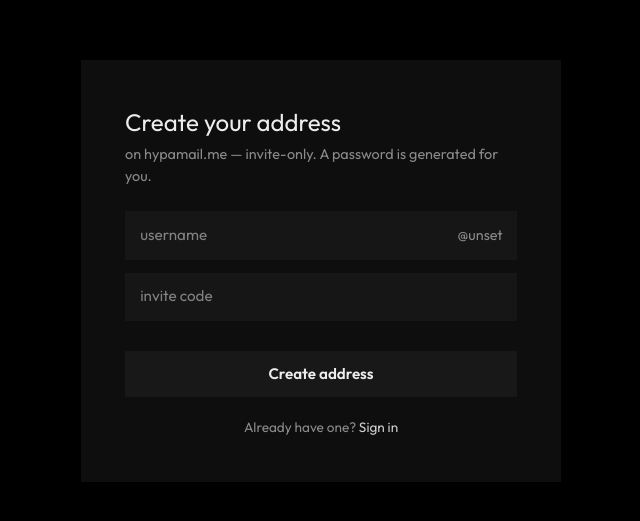
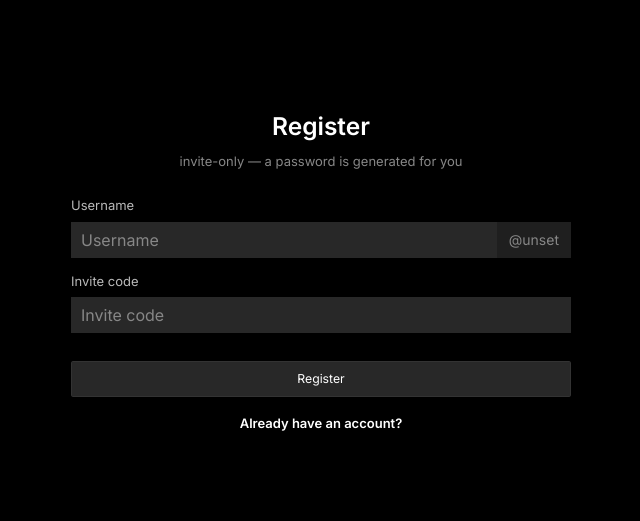
Before and after one commit to usekiko/hypamail.me, a Next.js app: page /signup in a window 1280 px wide. Shown: the part 129-650 px from the top of the page, without its empty margins (319-959 px from the left). Built offline with nearby package versions, Linux system fonts and the light colour scheme; no server answers.

Commit message:
style: remove card wrappers from login/register, pure black bg, labels above inputs

```diff
--- a/app/globals.css
+++ b/app/globals.css
@@ -1,71 +1,148 @@
 @import "tailwindcss";
-
-:root {
-  --bg: #000000;
-  --panel: #0e0e0e;   /* cards: darker gray */
-  --field: #161616;   /* inputs */
-  --btn: #181818;     /* buttons: darker gray */
-  --text: #ededed;
-  --muted: #8a8a8a;
-  --accent-2: #cfcfcf; /* links, unread dot */
-}
-
-* {
-  box-sizing: border-box;
-}
 
 html,
 body {
+  margin: 0;
   padding: 0;
-  margin: 0;
-  background: var(--bg);
-  color: var(--text);
-  font-family: var(--font-outfit), ui-sans-serif, system-ui, sans-serif;
+  background: #000000;
+  color: #fff;
+  font-family: var(--font-inter), Inter, ui-sans-serif, system-ui, sans-serif;
+  font-size: 14px;
   -webkit-font-smoothing: antialiased;
 }
 
 a {
+  text-decoration: none;
+  color: inherit;
+}
+a:hover {
+  text-decoration: underline;
+}
+
+input,
+textarea,
+select {
+  font-size: 16px !important;
+  outline: none !important;
+  box-shadow: none !important;
+}
+
+*:focus {
+  outline: none !important;
+  box-shadow: none !important;
+}
+
+*,
+*::before,
+*::after {
+  word-wrap: break-word;
+  overflow-wrap: break-word;
+  scrollbar-width: thin;
+  scrollbar-color: #333 #0c0c0c;
+  box-sizing: border-box;
+}
+
+/* ---------- buttons ---------- */
+.btn {
+  display: inline-block;
+  padding: 0.375rem 0.875rem;
+  font-size: 0.875rem;
+  border: 0.063rem solid #333;
+  border-radius: 0.125rem;
+  background: #111;
+  color: #fff;
+  cursor: pointer;
+  text-decoration: none;
+}
+.btn:hover {
+  text-decoration: none;
+}
+.btn-primary {
+  background: #2e6f40;
+  color: #fff;
+}
+.btn-cancel {
+  background: #282828;
+  color: #fff;
+}
+.btn:disabled {
+  opacity: 0.5;
+  cursor: not-allowed;
+}
+
+/* ---------- table ---------- */
+.tbl {
+  width: 100%;
+  overflow-x: hidden;
+  border: 1px solid #1f1f1f;
+  border-bottom: none;
+}
+.tbl.no-border {
+  border: none;
+}
+.tbl table {
+  width: 100%;
+  border-collapse: collapse;
+  background: #080808;
+  font-size: clamp(10px, 1.8vw, 14px);
+  color: #fff;
+  table-layout: fixed;
+}
+.tbl th,
+.tbl td {
+  padding: clamp(6px, 1vw, 10px);
+  border: none;
+  border-bottom: 1px solid #333;
+  text-align: left;
+  vertical-align: top;
+}
+.tbl th {
+  background: #181818;
+  font-weight: bold;
+  white-space: nowrap;
+}
+.tbl td {
+  white-space: normal;
+}
+.tbl tbody tr:nth-child(odd) {
+  background: #181818;
+}
+.tbl tbody tr:nth-child(even) {
+  background: #080808;
+}
+.tbl a {
   color: inherit;
   text-decoration: none;
 }
-
-/* Buttons: darker gray, no radius, no border, no hover/active state change */
-.btn {
-  display: inline-flex;
-  align-items: center;
-  justify-content: center;
-  gap: 0.5rem;
-  padding: 0.75rem 1.25rem;
-  border-radius: 0;
-  font-weight: 600;
-  font-size: 0.95rem;
-  cursor: pointer;
-  border: none;
-  background: var(--btn);
-  color: var(--text);
-}
-.btn-primary,
-.btn-ghost {
-  background: var(--btn);
-  color: var(--text);
+.tbl a:hover {
+  text-decoration: underline;
 }
 
-/* Inputs: no border, no radius, no focus state change */
-.input {
+/* ---------- inputs ---------- */
+.inpt {
+  background: #282828;
+  border: none;
+  outline: none;
+  color: #fff;
+  padding: 5px 10px;
   width: 100%;
-  padding: 0.8rem 0.95rem;
-  border-radius: 0;
-  background: var(--field);
-  border: none;
-  color: var(--text);
-  font-size: 0.95rem;
-  font-family: inherit;
-  outline: none;
+  height: 36px;
+  box-sizing: border-box;
+  font-size: 16px;
+}
+.inpt::placeholder {
+  color: #878787;
 }
 
-/* Cards: darker gray, no border, no radius */
-.card {
-  background: var(--panel);
-  border: none;
-  border-radius: 0;
+/* ---------- form helpers ---------- */
+.field-label {
+  display: block;
+  color: #b9b9b9;
+  font-size: 13px;
+  margin-bottom: 6px;
 }
+
+.panel {
+  background: #080808;
+  border: 1px solid #1f1f1f;
+}
--- a/app/layout.tsx
+++ b/app/layout.tsx
@@ -1,8 +1,8 @@
 import type { Metadata } from "next";
-import { Outfit } from "next/font/google";
+import { Inter } from "next/font/google";
 import "./globals.css";
 
-const outfit = Outfit({ subsets: ["latin"], variable: "--font-outfit", display: "swap" });
+const inter = Inter({ subsets: ["latin"], variable: "--font-inter", display: "swap" });
 
 export const metadata: Metadata = {
   title: "Hypamail",
@@ -11,7 +11,7 @@
 
 export default function RootLayout({ children }: { children: React.ReactNode }) {
   return (
-    <html lang="en" className={outfit.variable}>
+    <html lang="en" className={inter.variable}>
       <body>{children}</body>
     </html>
   );
--- a/app/login/page.tsx
+++ b/app/login/page.tsx
@@ -8,23 +8,24 @@
   const [state, action, pending] = useActionState<FormState, FormData>(loginAction, null);
   return (
     <main style={{ minHeight: "100dvh", display: "grid", placeItems: "center", padding: "1.5rem" }}>
-      <div className="card" style={{ width: "100%", maxWidth: 480, padding: "2.75rem" }}>
-        <h1 style={{ margin: "0 0 0.25rem", fontSize: "1.5rem" }}>Sign in</h1>
-        <p style={{ color: "var(--muted)", margin: "0 0 1.5rem", fontSize: "0.9rem" }}>
-          to your hypamail.me inbox
-        </p>
-        <form action={action} style={{ display: "flex", flexDirection: "column", gap: "0.8rem" }}>
-          <input className="input" name="username" placeholder="username" autoComplete="username" autoCapitalize="none" required />
-          <input className="input" name="password" type="password" placeholder="password" autoComplete="current-password" required />
-          {state?.error && (
-            <div style={{ color: "#ff7a7a", fontSize: "0.85rem" }}>{state.error}</div>
-          )}
-          <button className="btn btn-primary" type="submit" disabled={pending} style={{ marginTop: "0.25rem" }}>
-            {pending ? "Signing in…" : "Sign in"}
+      <div style={{ width: "100%", maxWidth: 500 }}>
+        <h1 style={{ textAlign: "center", fontSize: "1.75rem", fontWeight: 600, margin: "0 0 1.75rem" }}>Login</h1>
+        <form action={action} style={{ display: "flex", flexDirection: "column", gap: "1rem" }}>
+          <div>
+            <label className="field-label">Username</label>
+            <input className="inpt" name="username" placeholder="Username" autoComplete="username" autoCapitalize="none" required />
+          </div>
+          <div>
+            <label className="field-label">Password</label>
+            <input className="inpt" name="password" type="password" placeholder="Password" autoComplete="current-password" required />
+          </div>
+          {state?.error && <div style={{ color: "#e06a6a", fontSize: "13px" }}>{state.error}</div>}
+          <button className="btn btn-cancel" type="submit" disabled={pending} style={{ width: "100%", padding: "0.55rem" }}>
+            {pending ? "Logging in…" : "Login"}
           </button>
         </form>
-        <p style={{ color: "var(--muted)", fontSize: "0.85rem", marginTop: "1.25rem", textAlign: "center" }}>
-          No account? <Link href="/signup" style={{ color: "var(--accent-2)" }}>Create one</Link>
+        <p style={{ textAlign: "center", fontSize: "13px", marginTop: "1.25rem" }}>
+          <Link href="/signup" style={{ fontWeight: 600 }}>Create an account</Link>
         </p>
       </div>
     </main>
--- a/app/signup/page.tsx
+++ b/app/signup/page.tsx
@@ -14,23 +14,20 @@
   if (state?.ok) {
     return (
       <main style={{ minHeight: "100dvh", display: "grid", placeItems: "center", padding: "1.5rem" }}>
-        <div className="card" style={{ width: "100%", maxWidth: 480, padding: "2.75rem" }}>
-          <h1 style={{ margin: "0 0 0.25rem", fontSize: "1.5rem" }}>You&apos;re in</h1>
-          <p style={{ color: "var(--muted)", margin: "0 0 1.5rem", fontSize: "0.9rem" }}>
+        <div style={{ width: "100%", maxWidth: 500 }}>
+          <h1 style={{ textAlign: "center", fontSize: "1.75rem", fontWeight: 600, margin: "0 0 0.5rem" }}>You&apos;re in</h1>
+          <p style={{ textAlign: "center", color: "#878787", fontSize: "13px", margin: "0 0 1.75rem" }}>
             Save your password — it won&apos;t be shown again.
           </p>
-          <label style={{ color: "var(--muted)", fontSize: "0.75rem" }}>Address</label>
-          <div className="input" style={{ marginTop: "0.25rem", marginBottom: "0.9rem", userSelect: "all" }}>
+          <label className="field-label">Address</label>
+          <div className="inpt" style={{ height: "auto", padding: "9px 10px", marginBottom: "1rem", userSelect: "all" }}>
             {state.email}
           </div>
-          <label style={{ color: "var(--muted)", fontSize: "0.75rem" }}>Password</label>
-          <div
-            className="input"
-            style={{ marginTop: "0.25rem", marginBottom: "1.25rem", fontFamily: "ui-monospace, monospace", letterSpacing: "0.04em", userSelect: "all" }}
-          >
+          <label className="field-label">Password</label>
+          <div className="inpt" style={{ height: "auto", padding: "9px 10px", marginBottom: "1.5rem", fontFamily: "ui-monospace, monospace", userSelect: "all" }}>
             {state.password}
           </div>
-          <Link className="btn btn-primary" href="/mail" style={{ width: "100%" }}>
+          <Link className="btn btn-primary" href="/mail" style={{ display: "block", width: "100%", textAlign: "center", padding: "0.55rem" }}>
             Go to inbox
           </Link>
         </div>
@@ -41,50 +38,37 @@
   return (
     <main style={{ minHeight: "100dvh", display: "grid", placeItems: "center", padding: "1.5rem" }}>
       <Script src="https://challenges.cloudflare.com/turnstile/v0/api.js" async defer />
-      <div className="card" style={{ width: "100%", maxWidth: 480, padding: "2.75rem" }}>
-        <h1 style={{ margin: "0 0 0.25rem", fontSize: "1.5rem" }}>Create your address</h1>
-        <p style={{ color: "var(--muted)", margin: "0 0 1.5rem", fontSize: "0.9rem" }}>
-          on hypamail.me — invite-only. A password is generated for you.
+      <div style={{ width: "100%", maxWidth: 500 }}>
+        <h1 style={{ textAlign: "center", fontSize: "1.75rem", fontWeight: 600, margin: "0 0 0.5rem" }}>Register</h1>
+        <p style={{ textAlign: "center", color: "#878787", fontSize: "13px", margin: "0 0 1.75rem" }}>
+          invite-only — a password is generated for you
         </p>
-        <form action={action} style={{ display: "flex", flexDirection: "column", gap: "0.8rem" }}>
-          <div style={{ display: "flex", alignItems: "stretch" }}>
-            <input
-              className="input"
-              name="username"
-              placeholder="username"
-              autoComplete="off"
-              autoCapitalize="none"
-              required
-            />
-            <span
-              style={{
-                display: "flex",
-                alignItems: "center",
-                padding: "0 0.9rem",
-                background: "var(--field)",
-                color: "var(--muted)",
-                fontSize: "0.9rem",
-                whiteSpace: "nowrap",
-              }}
-            >
-              @{DOMAIN}
-            </span>
+        <form action={action} style={{ display: "flex", flexDirection: "column", gap: "1rem" }}>
+          <div>
+            <label className="field-label">Username</label>
+            <div style={{ display: "flex" }}>
+              <input className="inpt" name="username" placeholder="Username" autoComplete="off" autoCapitalize="none" required style={{ flex: 1 }} />
+              <span style={{ display: "flex", alignItems: "center", padding: "0 12px", background: "#1f1f1f", color: "#878787", fontSize: "14px", whiteSpace: "nowrap" }}>
+                @{DOMAIN}
+              </span>
+            </div>
           </div>
-          <input className="input" name="invite" placeholder="invite code" autoComplete="off" required />
+          <div>
+            <label className="field-label">Invite code</label>
+            <input className="inpt" name="invite" placeholder="Invite code" autoComplete="off" required />
+          </div>
           {SITE_KEY ? (
             <div className="cf-turnstile" data-sitekey={SITE_KEY} data-theme="dark" />
           ) : (
-            <div style={{ color: "var(--muted)", fontSize: "0.8rem" }}>
-              (Turnstile not configured)
-            </div>
+            <div style={{ color: "#878787", fontSize: "12px" }}>(Turnstile not configured)</div>
           )}
-          {state?.error && <div style={{ color: "#ff7a7a", fontSize: "0.85rem" }}>{state.error}</div>}
-          <button className="btn btn-primary" type="submit" disabled={pending} style={{ marginTop: "0.25rem" }}>
-            {pending ? "Creating…" : "Create address"}
+          {state?.error && <div style={{ color: "#e06a6a", fontSize: "13px" }}>{state.error}</div>}
+          <button className="btn btn-cancel" type="submit" disabled={pending} style={{ width: "100%", padding: "0.55rem" }}>
+            {pending ? "Creating…" : "Register"}
           </button>
         </form>
-        <p style={{ color: "var(--muted)", fontSize: "0.85rem", marginTop: "1.25rem", textAlign: "center" }}>
-          Already have one? <Link href="/login" style={{ color: "var(--accent-2)" }}>Sign in</Link>
+        <p style={{ textAlign: "center", fontSize: "13px", marginTop: "1.25rem" }}>
+          <Link href="/login" style={{ fontWeight: 600 }}>Already have an account?</Link>
         </p>
       </div>
     </main>
```
Also changed, not shown: app/mail/[id]/page.tsx (+16 -18 lines), app/mail/layout.tsx (+8 -10 lines), app/mail/page.tsx (+47 -49 lines), app/page.tsx (+16 -17 lines).
